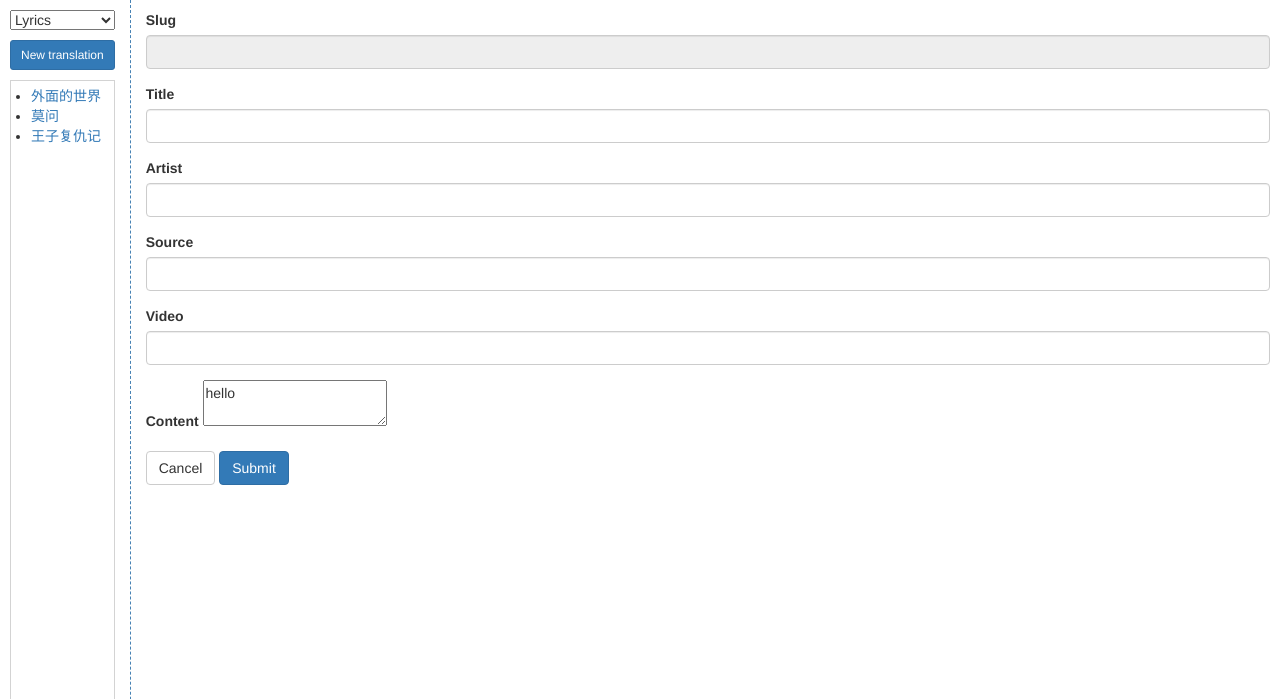
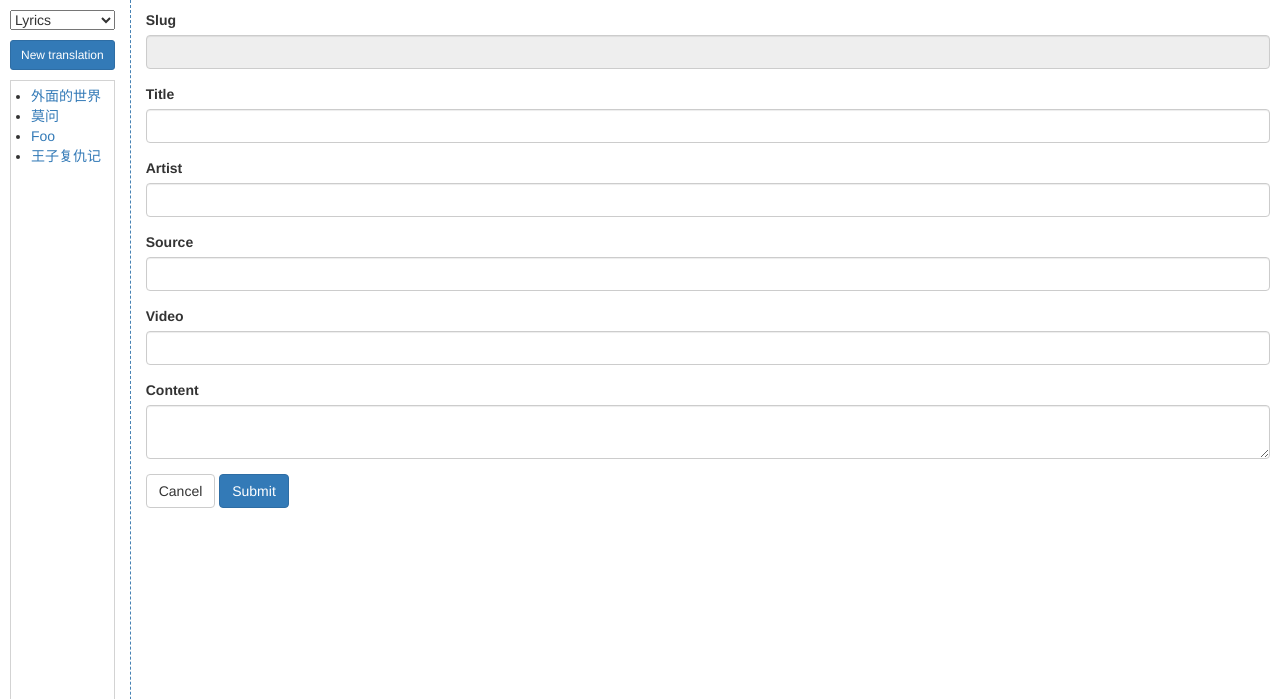
Before and after one commit to ChicagoChinese/translations, a Flask app: page /cms/ in a window 1280 px wide. Shown: the top 699 px of the page. Run offline with Flask 2, Linux system fonts and the light colour scheme; some libraries are stand-ins or nearby versions.

Commit message:
The mde component now uses its own template

```diff
--- a/site/js/cms.js
+++ b/site/js/cms.js
@@ -1,5 +1,5 @@
 Vue.component('mde', {
-  template: '<textarea>hello</textarea>',
+  template: '#mde-template',
   props: ['value'],
   mounted() {
     let elem = this.$refs.textarea
--- /dev/null
+++ b/site/lyrics/foo.json
@@ -0,0 +1,5 @@
+{
+  "title": "Foo",
+  "slug": "foo",
+  "content": "cups"
+}
--- a/templates/cms/app.html
+++ b/templates/cms/app.html
@@ -35,7 +35,7 @@
       ${form_input('video')}
       <div class='form-group'>
         <label>Content</label>
-        <mde />
+        <mde :value='workingCopy.content' />
       </div>
       <div class='buttons'>
         <button type='button' class='btn btn-default' @click.prevent='cancel'>Cancel</button>
--- a/templates/cms/mde.html
+++ b/templates/cms/mde.html
@@ -1,3 +1,4 @@
-<div id='mdtextarea-template'>
-  <textarea class='form-control' name='content' ref='textarea'>hello</textarea>
+<div id='mde-template'>
+  <textarea class='form-control' name='content' ref='textarea'
+            :value='value'></textarea>
 </div>
```
